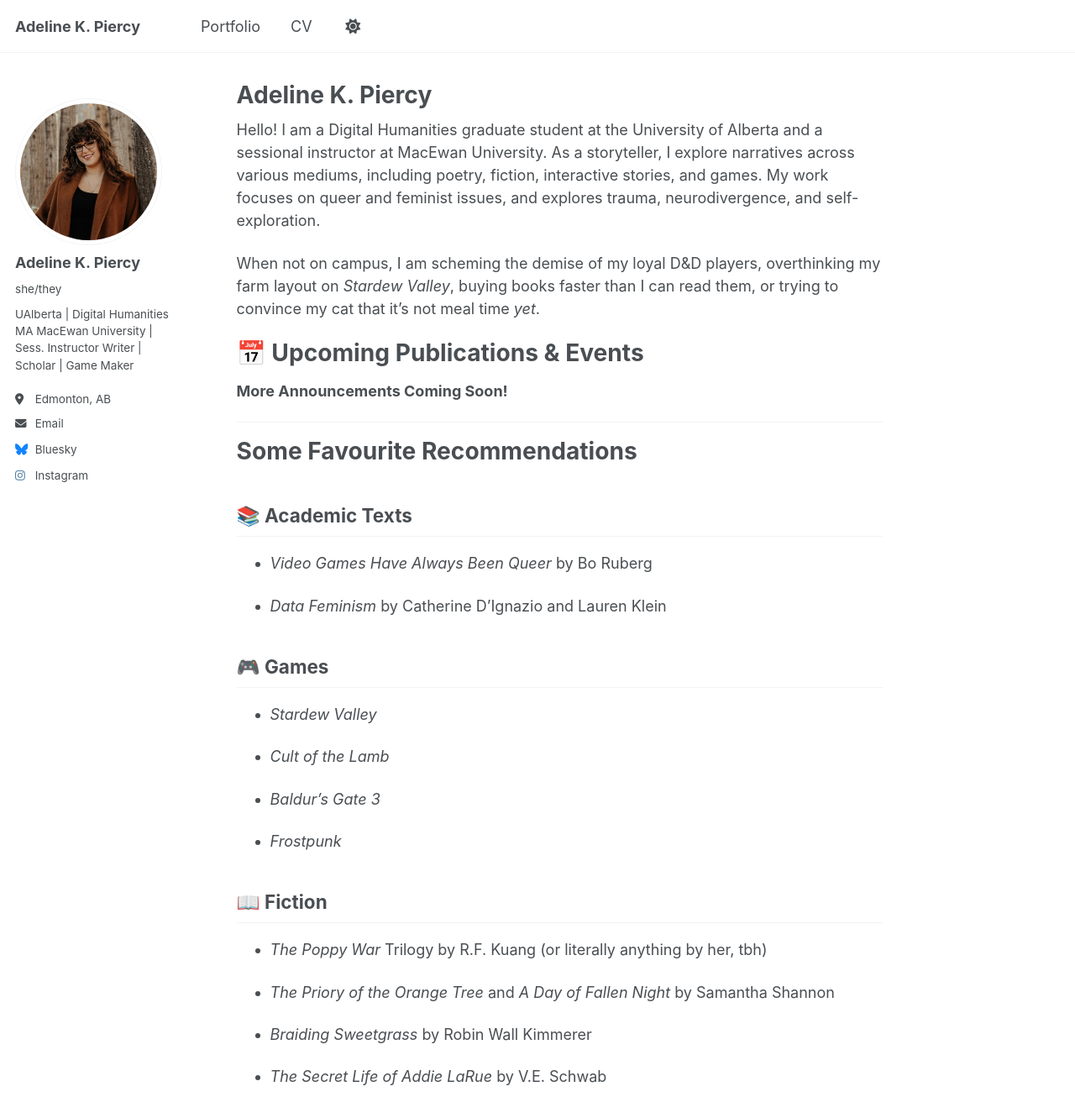
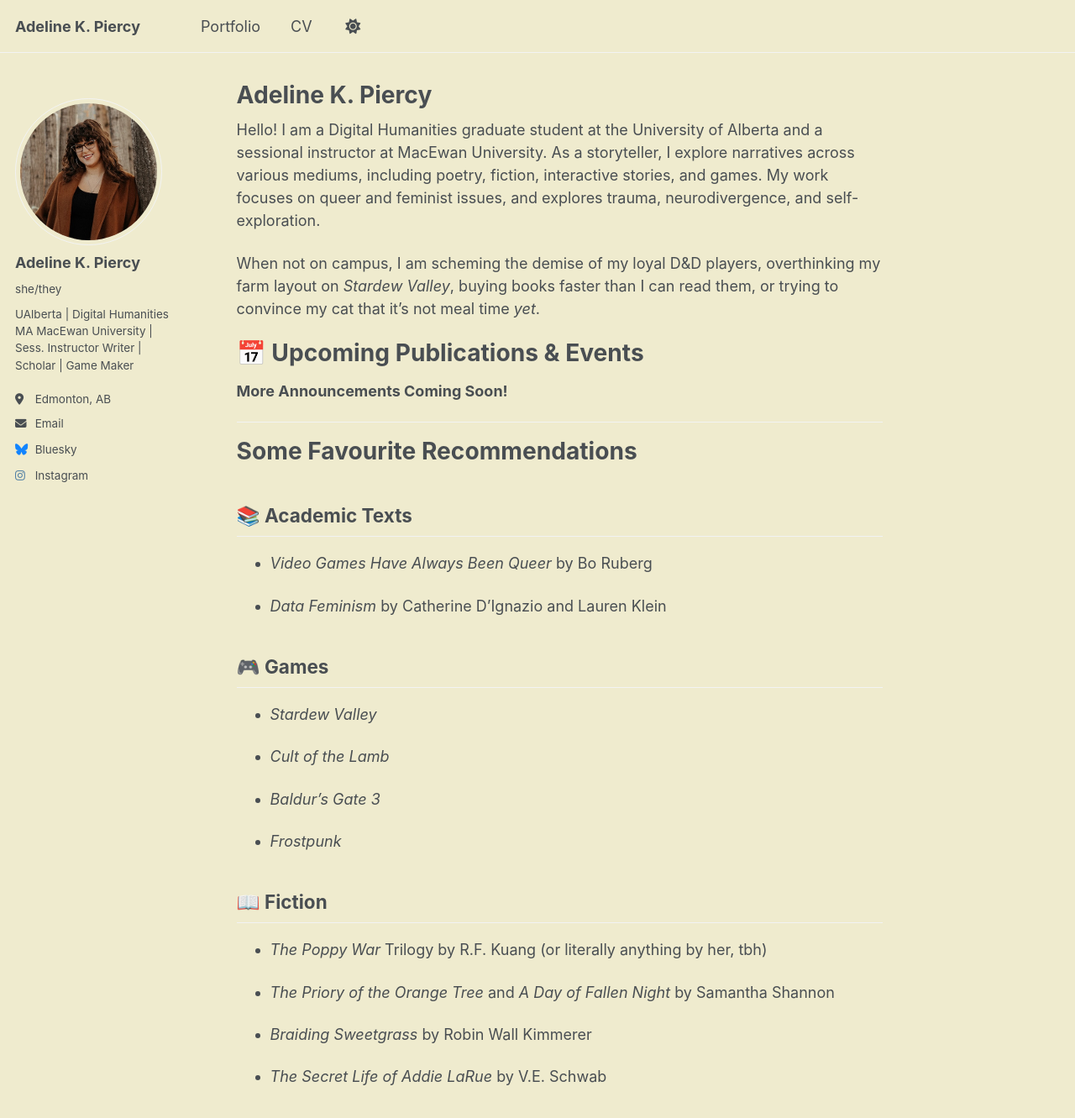
Before and after one commit to akpiercy/me, a Jekyll site: the page built from _pages/about.md, in a window 1280 px wide and 1400 px high. Shown: the top 1331 px of the window at 84% size. Built offline with Jekyll 4.4.1, drawn with Linux system fonts in a browser that asks for light colours.

Commit message:
Update _default.scss

```diff
--- a/_sass/theme/_default.scss
+++ b/_sass/theme/_default.scss
@@ -29,7 +29,7 @@ $sidebar-screen-min-width   : 1024px;
 /* Default light theme for the site */
 :root {
     --global-base-color                 : #{$gray};
-    --global-bg-color                   : #fff;
+    --global-bg-color                   : #EFEBCE;
     --global-border-color               : #{$lighter-gray};
     --global-code-background-color      : #fafafa;
     --global-code-text-color            : #{$darker-gray};
```
